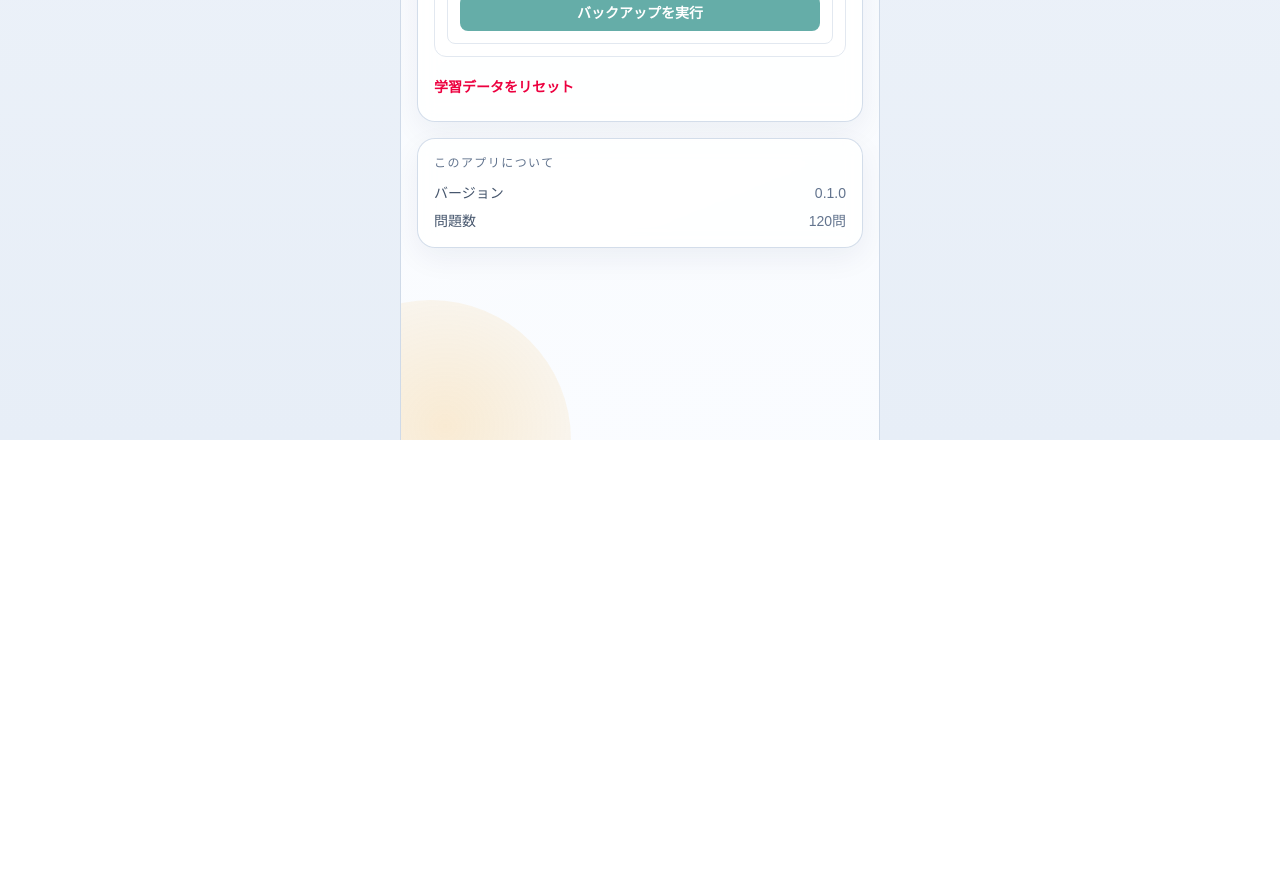
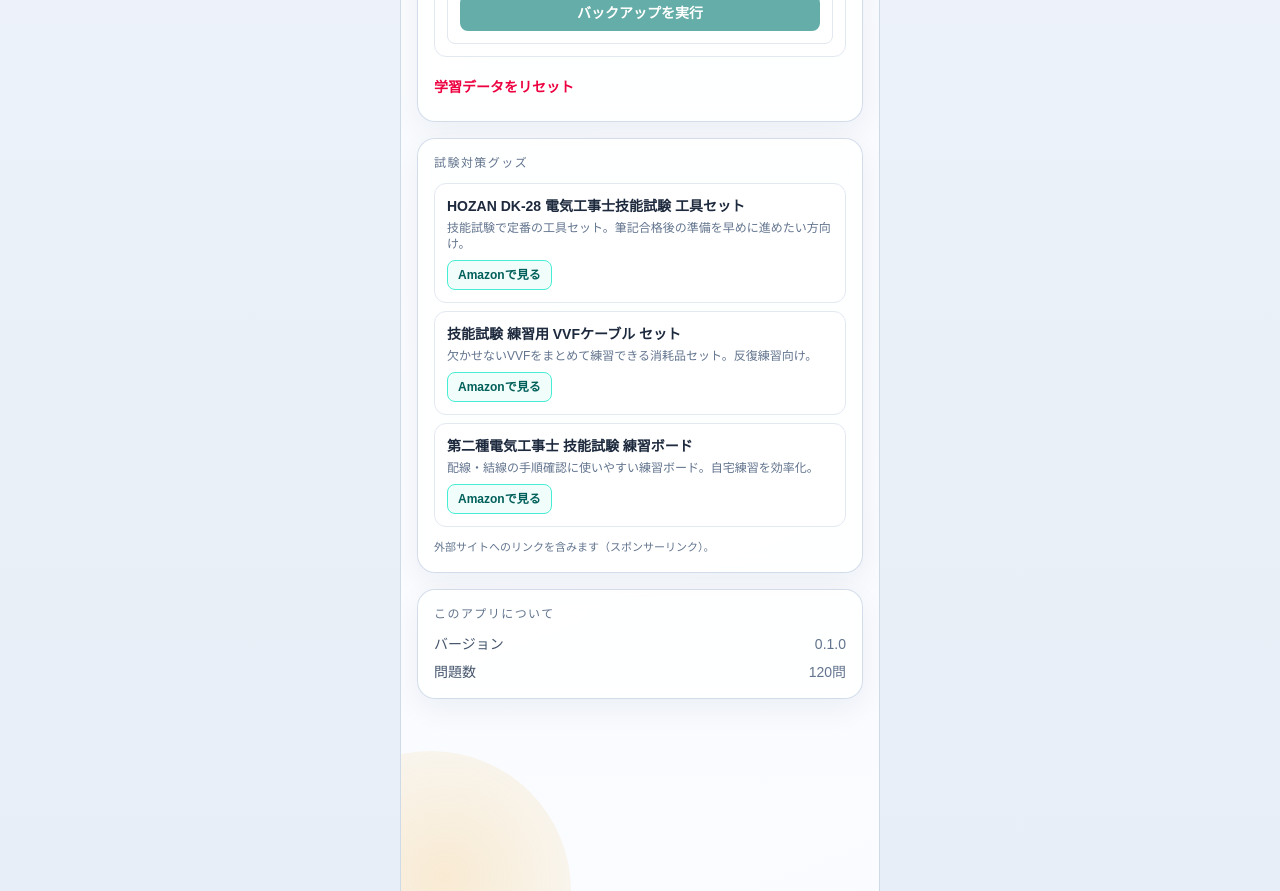
Before and after one commit to kamexy/denkotsu, a Next.js app in the folder denkotsu/: page /settings in a window 1280 px wide. Shown: the part 880-1771 px from the top of the page. Before the commit the page ends 1320 px from the top, so only its background shows below. Built offline with nearby package versions, Linux system fonts and the light colour scheme; no server answers.

Commit message:
feat: 収益化導線とAdSenseバナー基盤を追加

```diff
--- a/denkotsu/src/app/layout.tsx
+++ b/denkotsu/src/app/layout.tsx
@@ -1,8 +1,10 @@
 import type { Metadata, Viewport } from "next";
+import Script from "next/script";
 import "./globals.css";
 import { ServiceWorkerRegistrar } from "@/components/layout/ServiceWorkerRegistrar";
 import { BottomNav } from "@/components/layout/BottomNav";
 import { CloudSyncBootstrap } from "@/components/layout/CloudSyncBootstrap";
+import { getAdsenseClientId, isAdsenseScriptEnabled } from "@/lib/ads";
 
 const syncApiBase = (process.env.NEXT_PUBLIC_SYNC_API_BASE ?? "").trim();
 let syncApiOrigin = "";
@@ -14,7 +16,46 @@ if (syncApiBase) {
   }
 }
 
-const connectSrc = ["'self'", syncApiOrigin || "https://*.workers.dev"].join(" ");
+const shouldLoadAdsenseScript = isAdsenseScriptEnabled();
+const adsenseClientId = getAdsenseClientId();
+
+const scriptSrcTokens = ["'self'", "'unsafe-inline'", "'unsafe-eval'"];
+const styleSrcTokens = ["'self'", "'unsafe-inline'"];
+const imgSrcTokens = ["'self'", "data:"];
+const connectSrcTokens = ["'self'", syncApiOrigin || "https://*.workers.dev"];
+const frameSrcTokens = ["'self'"];
+
+if (shouldLoadAdsenseScript) {
+  scriptSrcTokens.push("https://pagead2.googlesyndication.com");
+  imgSrcTokens.push(
+    "https://pagead2.googlesyndication.com",
+    "https://tpc.googlesyndication.com",
+    "https://googleads.g.doubleclick.net",
+    "https://*.doubleclick.net",
+    "https://*.googleusercontent.com"
+  );
+  connectSrcTokens.push(
+    "https://pagead2.googlesyndication.com",
+    "https://tpc.googlesyndication.com",
+    "https://googleads.g.doubleclick.net",
+    "https://*.doubleclick.net"
+  );
+  frameSrcTokens.push(
+    "https://tpc.googlesyndication.com",
+    "https://googleads.g.doubleclick.net",
+    "https://*.doubleclick.net"
+  );
+}
+
+const contentSecurityPolicy = [
+  "default-src 'self'",
+  `script-src ${scriptSrcTokens.join(" ")}`,
+  `style-src ${styleSrcTokens.join(" ")}`,
+  `img-src ${imgSrcTokens.join(" ")}`,
+  "font-src 'self'",
+  `connect-src ${connectSrcTokens.join(" ")}`,
+  `frame-src ${frameSrcTokens.join(" ")}`,
+].join("; ");
 
 export const metadata: Metadata = {
   title: "デンコツ - 第二種電気工事士",
@@ -48,7 +89,7 @@ export default function RootLayout({
         <link rel="apple-touch-icon" href="/icons/icon-192.png" />
         <meta
           httpEquiv="Content-Security-Policy"
-          content={`default-src 'self'; script-src 'self' 'unsafe-inline' 'unsafe-eval'; style-src 'self' 'unsafe-inline'; img-src 'self' data:; font-src 'self'; connect-src ${connectSrc};`}
+          content={contentSecurityPolicy}
         />
       </head>
       <body className="antialiased">
@@ -56,6 +97,15 @@ export default function RootLayout({
           {children}
           <BottomNav />
         </div>
+        {shouldLoadAdsenseScript && (
+          <Script
+            id="adsense-script"
+            async
+            src={`https://pagead2.googlesyndication.com/pagead/js/adsbygoogle.js?client=${adsenseClientId}`}
+            crossOrigin="anonymous"
+            strategy="afterInteractive"
+          />
+        )}
         <ServiceWorkerRegistrar />
         <CloudSyncBootstrap />
       </body>
--- a/denkotsu/src/app/settings/page.tsx
+++ b/denkotsu/src/app/settings/page.tsx
@@ -13,6 +13,7 @@ import {
   pushCloudSnapshot,
   validateSyncId,
 } from "@/lib/cloud-sync";
+import { RecommendedToolsSection } from "@/components/monetization/RecommendedToolsSection";
 import type { UserSettings } from "@/types";
 
 type SyncWizardMode = "backup" | "restore";
@@ -510,6 +511,8 @@ export default function SettingsPage() {
           )}
         </div>
 
+        <RecommendedToolsSection />
+
         {/* About */}
         <div className="panel p-4">
           <p className="text-xs text-slate-500 uppercase tracking-[0.12em] mb-3">
--- /dev/null
+++ b/denkotsu/src/components/ads/AdSlot.tsx
@@ -0,0 +1,62 @@
+"use client";
+
+import { useEffect, useRef } from "react";
+import { getAdsenseClientId, isAdPreviewMode } from "@/lib/ads";
+
+interface AdSlotProps {
+  slot: string;
+  className?: string;
+}
+
+declare global {
+  interface Window {
+    adsbygoogle?: unknown[];
+  }
+}
+
+export function AdSlot({ slot, className }: AdSlotProps) {
+  const clientId = getAdsenseClientId();
+  const pushed = useRef(false);
+  const shouldRenderRealAd = Boolean(clientId && slot);
+  const shouldRenderPreview = !shouldRenderRealAd && isAdPreviewMode();
+
+  useEffect(() => {
+    if (!shouldRenderRealAd || pushed.current) return;
+
+    try {
+      window.adsbygoogle = window.adsbygoogle ?? [];
+      window.adsbygoogle.push({});
+      pushed.current = true;
+    } catch {
+      // 広告ブロッカーや初期化順で失敗しても画面は維持する
+    }
+  }, [shouldRenderRealAd]);
+
+  if (!shouldRenderRealAd && !shouldRenderPreview) {
+    return null;
+  }
+
+  return (
+    <aside className={className}>
+      <div className="panel p-3">
+        <p className="text-[10px] uppercase tracking-[0.12em] text-slate-400">
+          Sponsored
+        </p>
+        {shouldRenderRealAd ? (
+          <ins
+            className="adsbygoogle block w-full min-h-[64px]"
+            style={{ display: "block" }}
+            data-ad-client={clientId}
+            data-ad-slot={slot}
+            data-ad-format="auto"
+            data-full-width-responsive="true"
+          />
+        ) : (
+          <div className="mt-1 rounded-lg border border-dashed border-slate-300 bg-white/75 px-3 py-4 text-center text-xs text-slate-500">
+            広告プレビュー（本番では AdSense の広告が表示されます）
+          </div>
+        )}
+      </div>
+    </aside>
+  );
+}
--- /dev/null
+++ b/denkotsu/src/components/monetization/RecommendedToolsSection.tsx
@@ -0,0 +1,36 @@
+import { getRecommendedTools } from "@/lib/monetization";
+
+export function RecommendedToolsSection() {
+  const tools = getRecommendedTools();
+  if (tools.length === 0) return null;
+
+  return (
+    <div className="panel p-4">
+      <p className="text-xs text-slate-500 uppercase tracking-[0.12em] mb-3">
+        試験対策グッズ
+      </p>
+      <div className="space-y-2">
+        {tools.map((tool) => (
+          <article
+            key={tool.id}
+            className="rounded-xl border border-slate-200 bg-white/80 p-3"
+          >
+            <p className="text-sm font-semibold text-slate-800">{tool.name}</p>
+            <p className="mt-1 text-xs text-slate-500">{tool.description}</p>
+            <a
+              href={tool.url}
+              target="_blank"
+              rel="noopener noreferrer sponsored"
+              className="mt-2 inline-flex items-center rounded-lg border border-teal-300 bg-teal-50 px-2.5 py-1.5 text-xs font-semibold text-teal-800 transition-colors hover:bg-teal-100"
+            >
+              {tool.label}
+            </a>
+          </article>
+        ))}
+      </div>
+      <p className="mt-3 text-[11px] text-slate-500">
+        外部サイトへのリンクを含みます（スポンサーリンク）。
+      </p>
+    </div>
+  );
+}
--- a/denkotsu/src/components/quiz/SessionComplete.tsx
+++ b/denkotsu/src/components/quiz/SessionComplete.tsx
@@ -3,6 +3,11 @@
 import { useState } from "react";
 import { motion } from "framer-motion";
 import type { SessionStats } from "@/types";
+import { AdSlot } from "@/components/ads/AdSlot";
+import {
+  getSessionCompleteAdSlot,
+  shouldShowSessionCompleteAd,
+} from "@/lib/ads";
 
 interface SessionCompleteProps {
   session: SessionStats;
@@ -31,6 +36,8 @@ export function SessionComplete({
       ? Math.round((session.correctCount / session.totalAnswered) * 100)
       : 0;
   const diff = passPower - session.previousPassPower;
+  const showBannerAd = shouldShowSessionCompleteAd(session.totalAnswered);
+  const adSlot = getSessionCompleteAdSlot();
 
   return (
     <motion.div
@@ -91,6 +98,7 @@ export function SessionComplete({
           またいつでもどうぞ
         </button>
       </div>
+      {showBannerAd && <AdSlot slot={adSlot} className="mt-3 w-full max-w-sm" />}
     </motion.div>
   );
 }
--- /dev/null
+++ b/denkotsu/src/data/recommended-tools.json
@@ -0,0 +1,23 @@
+[
+  {
+    "id": "hozan-dk-28",
+    "name": "HOZAN DK-28 電気工事士技能試験 工具セット",
+    "description": "技能試験で定番の工具セット。筆記合格後の準備を早めに進めたい方向け。",
+    "url": "https://www.amazon.co.jp/s?k=HOZAN+DK-28",
+    "label": "Amazonで見る"
+  },
+  {
+    "id": "vvf-set",
+    "name": "技能試験 練習用 VVFケーブル セット",
+    "description": "欠かせないVVFをまとめて練習できる消耗品セット。反復練習向け。",
+    "url": "https://www.amazon.co.jp/s?k=%E9%9B%BB%E6%B0%97%E5%B7%A5%E4%BA%8B%E5%A3%AB+VVF+%E7%B7%B4%E7%BF%92",
+    "label": "Amazonで見る"
+  },
+  {
+    "id": "practice-board",
+    "name": "第二種電気工事士 技能試験 練習ボード",
+    "description": "配線・結線の手順確認に使いやすい練習ボード。自宅練習を効率化。",
+    "url": "https://www.amazon.co.jp/s?k=%E7%AC%AC%E4%BA%8C%E7%A8%AE%E9%9B%BB%E6%B0%97%E5%B7%A5%E4%BA%8B%E5%A3%AB+%E7%B7%B4%E7%BF%92%E3%83%9C%E3%83%BC%E3%83%89",
+    "label": "Amazonで見る"
+  }
+]
--- /dev/null
+++ b/denkotsu/src/lib/ads.ts
@@ -0,0 +1,49 @@
+const adsenseEnabled =
+  (process.env.NEXT_PUBLIC_ADSENSE_ENABLED ?? "0").trim() === "1";
+
+const adsenseClientId = (
+  process.env.NEXT_PUBLIC_ADSENSE_CLIENT_ID ?? ""
+).trim();
+
+const sessionCompleteAdSlot = (
+  process.env.NEXT_PUBLIC_ADSENSE_SLOT_SESSION_COMPLETE ?? ""
+).trim();
+
+const adsPreviewMode =
+  (process.env.NEXT_PUBLIC_ADS_PREVIEW ?? "").trim() === "1" ||
+  process.env.NODE_ENV !== "production";
+
+const parsedMinSessionAnswers = Number.parseInt(
+  (process.env.NEXT_PUBLIC_ADS_MIN_SESSION_ANSWERS ?? "10").trim(),
+  10
+);
+const minSessionAnswersForAd =
+  Number.isFinite(parsedMinSessionAnswers) && parsedMinSessionAnswers > 0
+    ? parsedMinSessionAnswers
+    : 10;
+
+export function isAdsenseEnabled(): boolean {
+  return adsenseEnabled;
+}
+
+export function isAdsenseScriptEnabled(): boolean {
+  return adsenseEnabled && adsenseClientId.length > 0;
+}
+
+export function getAdsenseClientId(): string {
+  return adsenseClientId;
+}
+
+export function getSessionCompleteAdSlot(): string {
+  return sessionCompleteAdSlot;
+}
+
+export function isAdPreviewMode(): boolean {
+  return adsPreviewMode;
+}
+
+export function shouldShowSessionCompleteAd(totalAnswered: number): boolean {
+  if (!adsenseEnabled) return false;
+  if (adsPreviewMode) return totalAnswered >= 1;
+  return totalAnswered >= minSessionAnswersForAd;
+}
--- /dev/null
+++ b/denkotsu/src/lib/monetization.ts
@@ -0,0 +1,39 @@
+import recommendedToolsData from "@/data/recommended-tools.json";
+
+export interface RecommendedTool {
+  id: string;
+  name: string;
+  description: string;
+  url: string;
+  label: string;
+}
+
+const monetizationEnabled =
+  (process.env.NEXT_PUBLIC_MONETIZATION_ENABLED ?? "1").trim() !== "0";
+const amazonAssociateTag = (
+  process.env.NEXT_PUBLIC_AMAZON_ASSOCIATE_TAG ?? ""
+).trim();
+
+function appendAmazonAssociateTag(url: string): string {
+  if (!amazonAssociateTag) return url;
+
+  try {
+    const parsed = new URL(url);
+    const isAmazon = parsed.hostname === "amazon.co.jp" || parsed.hostname.endsWith(".amazon.co.jp");
+    if (!isAmazon) return url;
+
+    parsed.searchParams.set("tag", amazonAssociateTag);
+    return parsed.toString();
+  } catch {
+    return url;
+  }
+}
+
+export function getRecommendedTools(): RecommendedTool[] {
+  if (!monetizationEnabled) return [];
+
+  return recommendedToolsData.map((tool) => ({
+    ...tool,
+    url: appendAmazonAssociateTag(tool.url),
+  }));
+}
```
Also changed, not shown: denkotsu/public/ads.txt (added), 3 other files (tests, documents, lock files or other folders).
